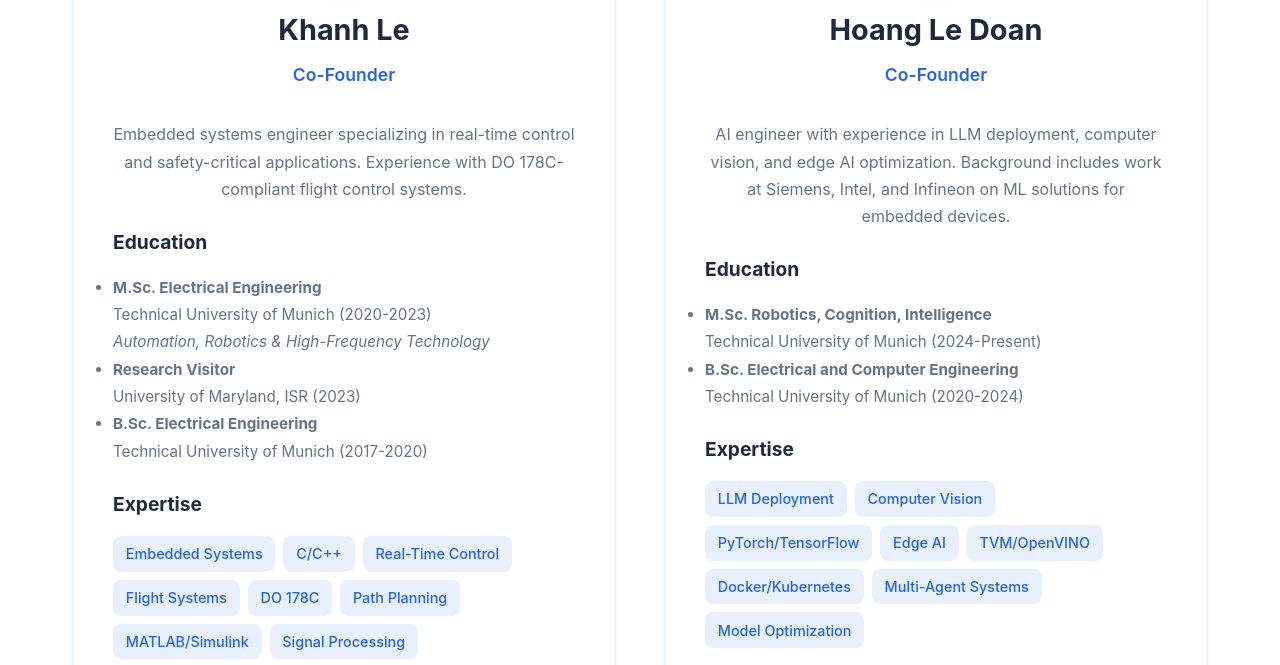
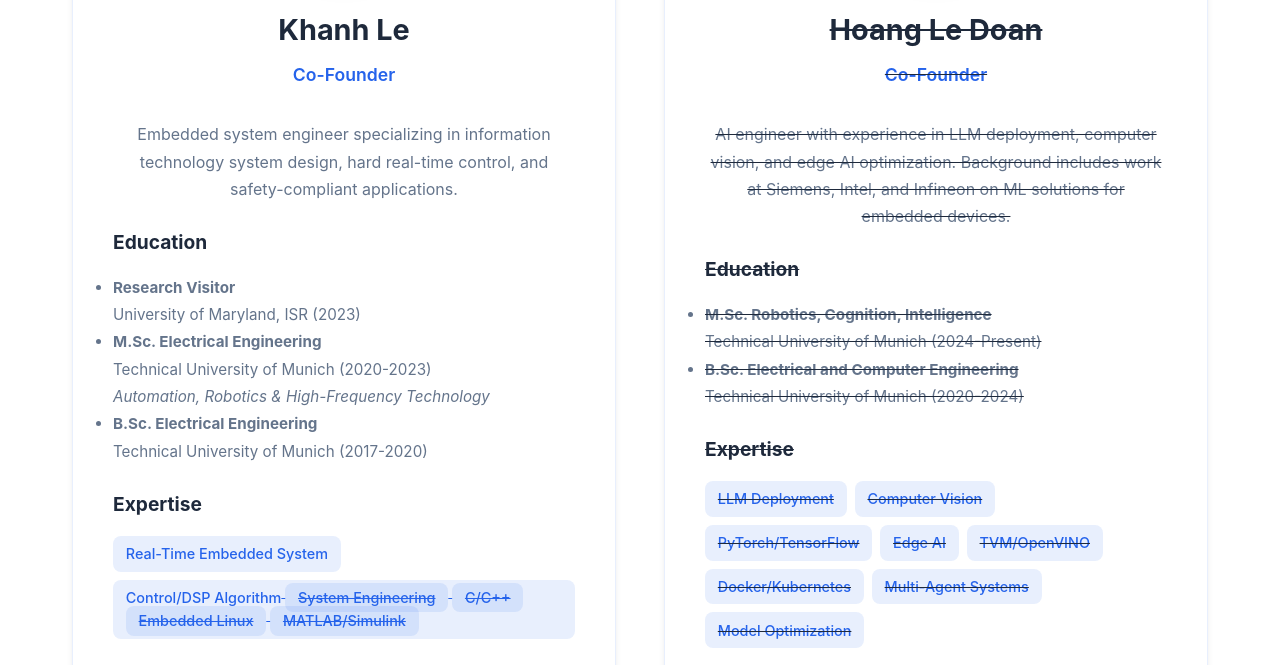
Before and after one commit to nk-le/cv, a plain HTML site: page team.html in a window 1280 px wide. Shown: the part 510-1175 px from the top of the page. Drawn offline with Linux system fonts and the light colour scheme.

Commit message:
Update team page content

```diff
--- a/team.html
+++ b/team.html
@@ -47,27 +47,24 @@
                     </div>
 
                     <p style="color: var(--text-secondary); line-height: 1.7; margin-bottom: 1.5rem; text-align: center;">
-                        Embedded systems engineer specializing in real-time control and safety-critical applications.
-                        Experience with DO 178C-compliant flight control systems.
+                        Embedded system engineer specializing in information technology system design, hard real-time control, and safety-compliant applications.
                     </p>
 
                     <h3 style="font-size: 1.2rem; margin-top: 1.5rem; margin-bottom: 1rem; color: var(--text-primary);">Education</h3>
                     <ul style="color: var(--text-secondary); line-height: 1.8; font-size: 0.95rem;">
+                        <li><strong>Research Visitor</strong><br>University of Maryland, ISR (2023)</li>
                         <li><strong>M.Sc. Electrical Engineering</strong><br>Technical University of Munich (2020-2023)<br><em>Automation, Robotics & High-Frequency Technology</em></li>
-                        <li><strong>Research Visitor</strong><br>University of Maryland, ISR (2023)</li>
                         <li><strong>B.Sc. Electrical Engineering</strong><br>Technical University of Munich (2017-2020)</li>
                     </ul>
 
                     <h3 style="font-size: 1.2rem; margin-top: 1.5rem; margin-bottom: 1rem; color: var(--text-primary);">Expertise</h3>
                     <div class="skill-tags" style="justify-content: flex-start;">
-                        <span>Embedded Systems</span>
+                        <span>Real-Time Embedded System</span>
+                        <span>Control/DSP Algorithm<s/span>
+                        <span>System Engineering</span>
                         <span>C/C++</span>
-                        <span>Real-Time Control</span>
-                        <span>Flight Systems</span>
-                        <span>DO 178C</span>
-                        <span>Path Planning</span>
+                        <span>Embedded Linux</span>
                         <span>MATLAB/Simulink</span>
-                        <span>Signal Processing</span>
                     </div>
 
                     <div class="social-links" style="margin-top: 2rem; justify-content: center;">
```
